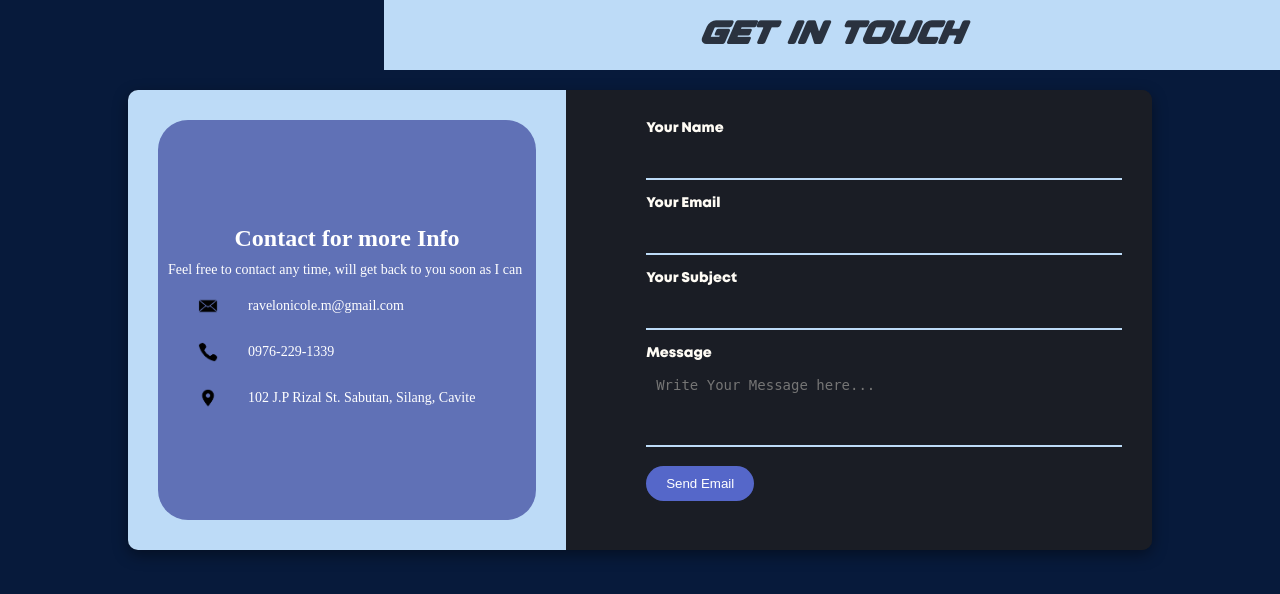
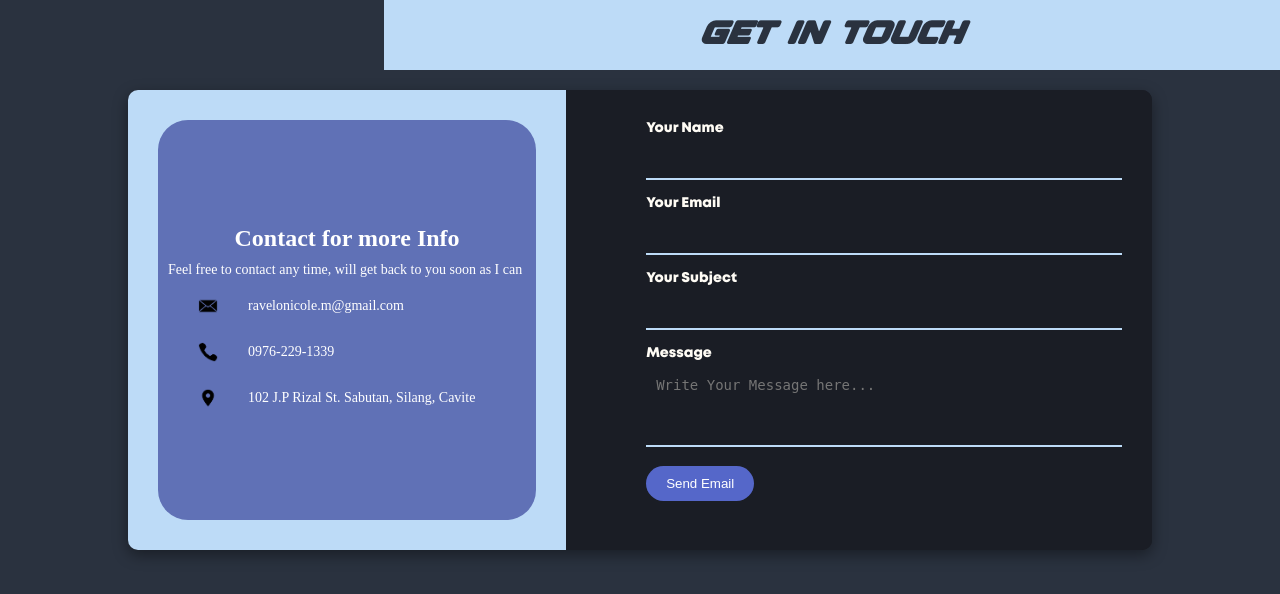
Before and after one commit to ravelonicolem-bit/My_Portfolio, a PHP site: page /Email-Page.php in a window 1280 px wide. Shown: the top 594 px of the page. Run offline with PHP 8.4, Linux system fonts and the light colour scheme.

Commit message:
Changed bg

```diff
--- a/Pages/Styles/MainStyle.css
+++ b/Pages/Styles/MainStyle.css
@@ -12,7 +12,7 @@
 html, body {
   width: 100%;
   /* height: 100%; */
-  background: #071A3B;
+  background: #2A323F;
   color: #FFFCF5;
 }
 /* Root Variables */
@@ -53,6 +53,7 @@ html, body {
 
 /* Navbar */
 .navbar {
+  margin-top: 10%;
   width: 80vw;
   margin: 10px auto 0;
   background: #9CB3D3;
```
